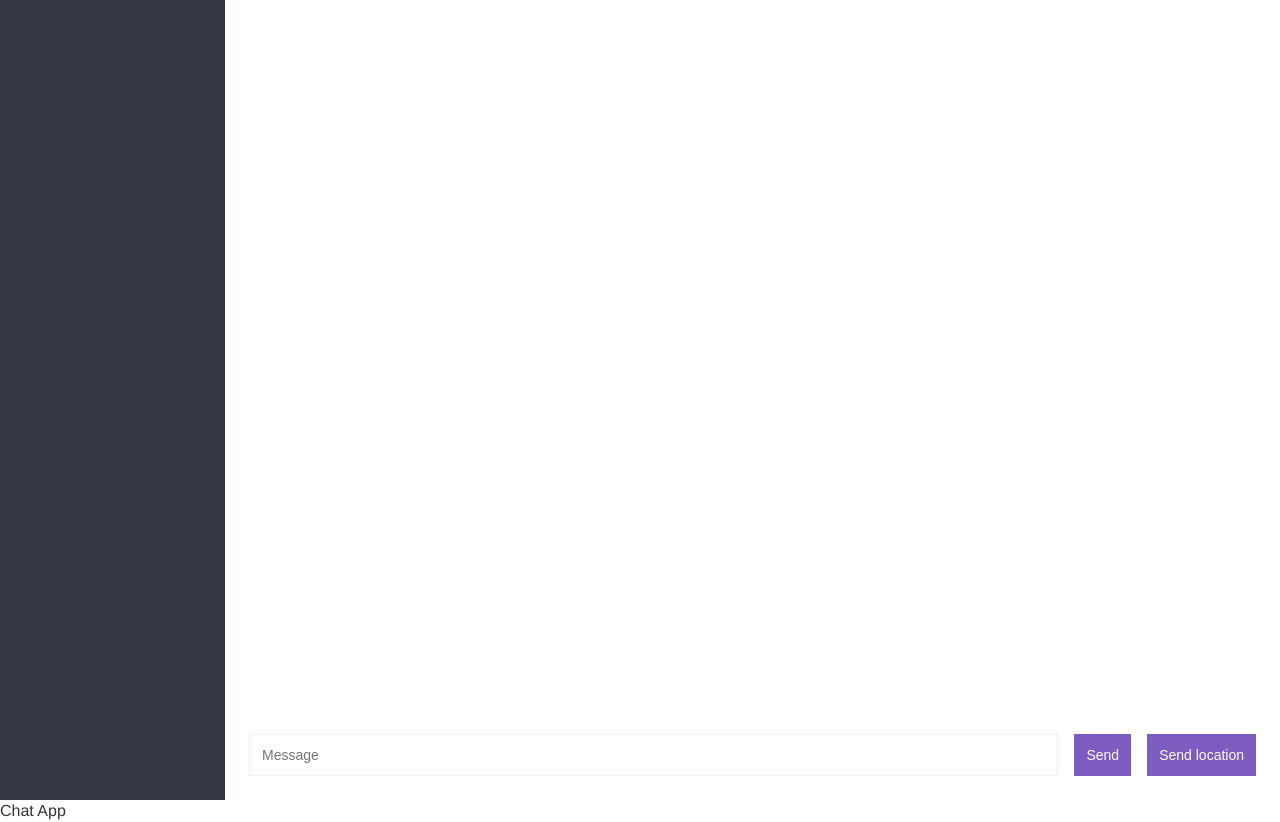
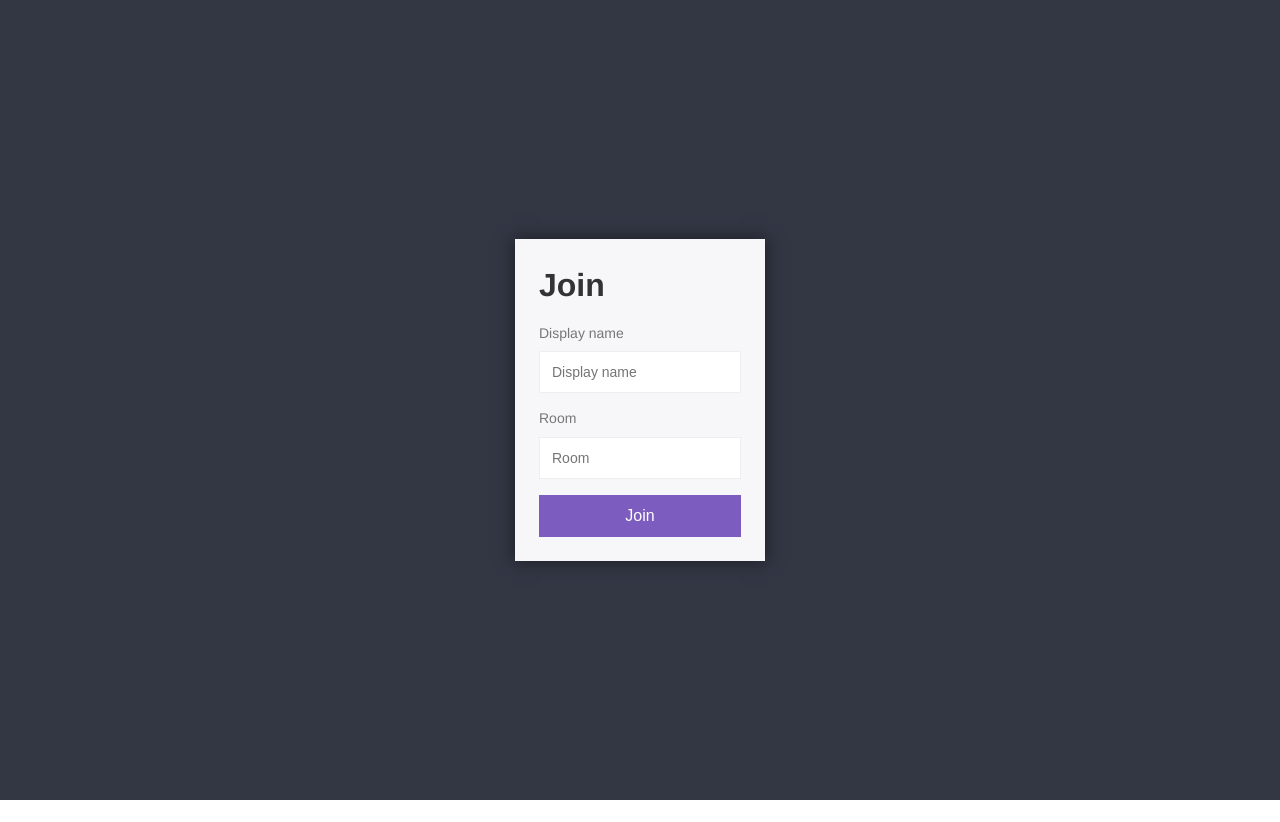
Before and after one commit to kasprzyk/Socket.IO, a website: page public/index.html in a window 1280 px wide. After the commit the page ends 800 px from the top, so only its background shows below. Drawn offline with nearby package versions, Linux system fonts and the light colour scheme.

Commit message:
Join page

```diff
--- a/public/index.html
+++ b/public/index.html
@@ -6,53 +6,22 @@
     <link rel="stylesheet" href="/css/styles.min.css" />
   </head>
   <body>
-    <div class="chat">
-      <div class="chat__sidebar"></div>
-      <div class="chat__main">
-        <div id="messages" class="chat__messages"></div>
-        <div class="compose">
-          <form id="message-form">
-            <input name="message" placeholder="Message" />
-            <button>Send</button>
-          </form>
-          <button id="send-location">Send location</button>
-        </div>
+    <div class="centered-form">
+      <div class="centered-form__box">
+        <h1>Join</h1>
+        <form action="/chat.html">
+          <label>Display name</label>
+          <input
+            type="text"
+            name="username"
+            placeholder="Display name"
+            required
+          />
+          <label>Room</label>
+          <input type="text" name="room" placeholder="Room" required />
+          <button>Join</button>
+        </form>
       </div>
     </div>
-    Chat App
-
-    <script id="message-template" type="text/html">
-      <div class="message">
-          <p>
-            <span class="message__name">
-              Some user name
-            </span>
-            <span class="message__meta">
-              {{createdAt}}
-            </span>
-        </p>
-        <p>{{message}}</p>
-      </div>
-    </script>
-
-    <script id="location-message-template" type="text/html">
-      <div>
-        <p>
-          <span class="message__name">
-            Some user name
-          </span>
-          <span class="message__meta">
-            {{createdAt}}
-          </span>
-          <p><a href="{{url}}" target="_blank">My current location</a></p>
-        </p>
-      </div>
-    </script>
-
-    <script src="https://cdnjs.cloudflare.com/ajax/libs/mustache.js/3.0.1/mustache.min.js"></script>
-    <script src="https://cdnjs.cloudflare.com/ajax/libs/moment.js/2.22.2/moment.min.js"></script>
-    <script src="https://cdnjs.cloudflare.com/ajax/libs/qs/6.6.0/qs.min.js"></script>
-    <script src="/socket.io/socket.io.js"></script>
-    <script src="/js/chat.js"></script>
   </body>
 </html>
```
Also changed, not shown: public/chat.html (added, +58 -0 lines).
